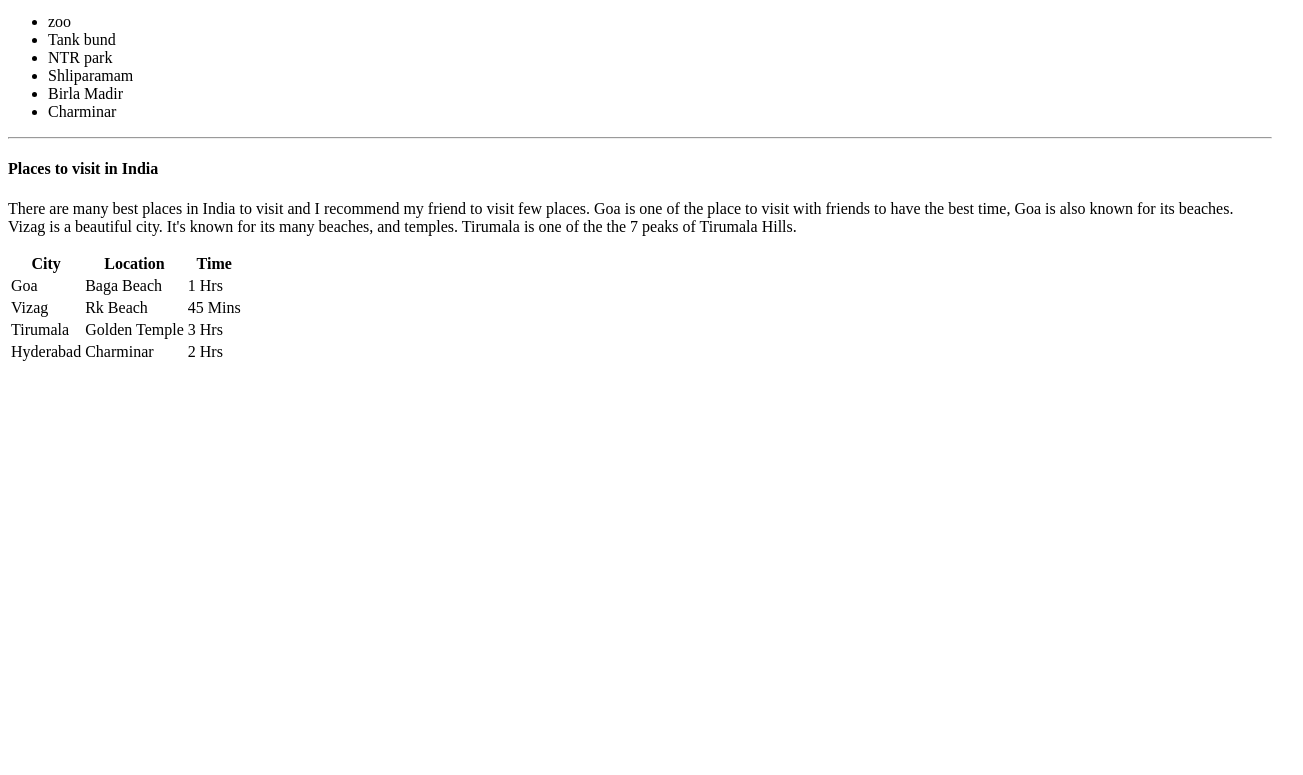
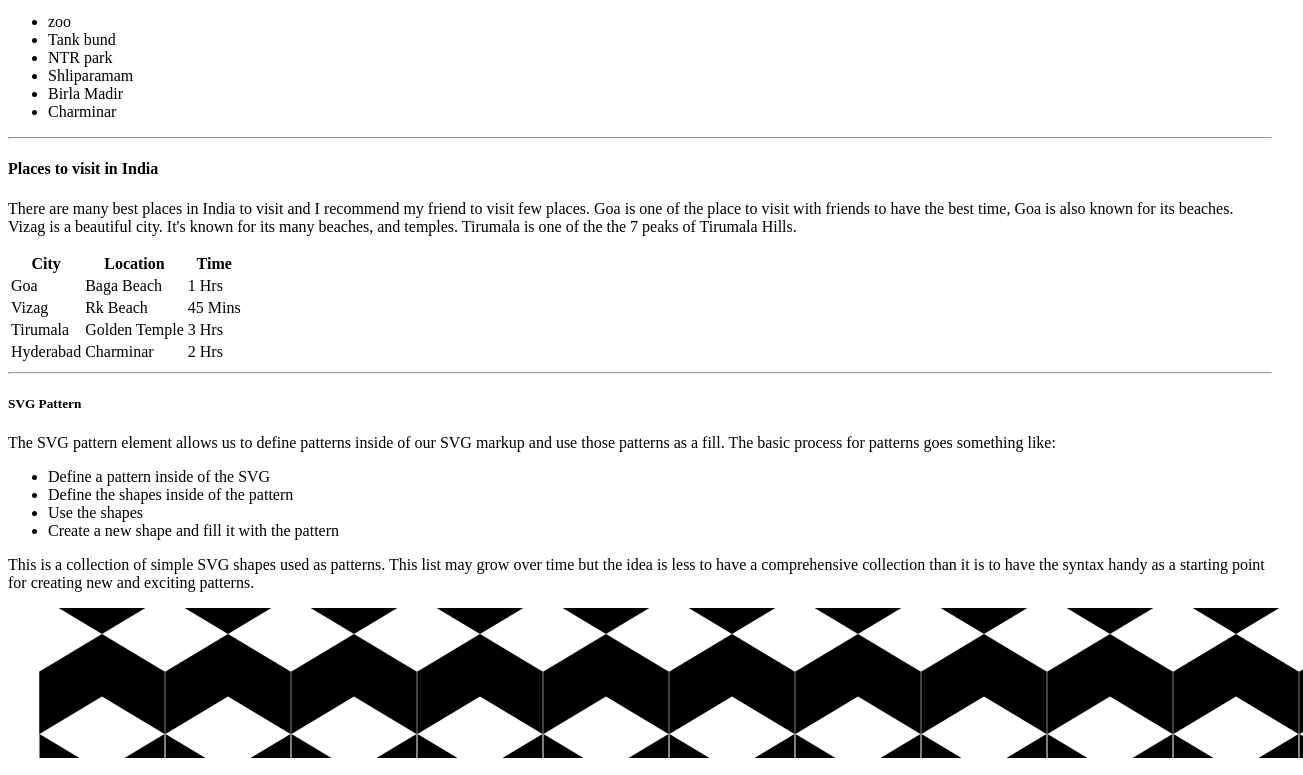
Before and after one commit to 44-563-Web-Apps-F22/44563-webapps-assignment-3-SriVyshnaviKshatriya, a plain HTML site: page index.html in a window 1280 px wide. Shown: the part 555-1330 px from the top of the page, 1303 px wide, since content can reach past the window. Before the commit the page ends 927 px from the top, so only its background shows below. Drawn offline with Linux system fonts and the light colour scheme.

Commit message:
Added SVG pattern

```diff
--- a/index.html
+++ b/index.html
@@ -97,6 +97,45 @@
     </tr>
 </table>
 
+<hr>
+
+<h5>SVG Pattern </h5>
+<p>The SVG pattern element allows us to define patterns inside of our SVG markup and use those patterns as a fill. The basic process for patterns goes something like:
+    <ul>
+        <li>Define a pattern inside of the SVG</li>
+        <li>Define the shapes inside of the pattern</li>
+        <li>Use the shapes</li>
+        <li>Create a new shape and fill it with the pattern</li>
+    </ul>
+
+   <p>This is a collection of simple SVG shapes used as patterns. This list may grow over time but the idea is less to have a comprehensive collection than it is to have the syntax handy as a starting point for creating new and exciting patterns.</p>
+</p>
+
+<pre>
+    <svg width="100%" height="100%">
+
+        <!-- Define the pattern -->
+        <pattern id="pattern-cubes" x="0" y="126" patternUnits="userSpaceOnUse" width="126" height="200" viewBox="0 0 10 16">
+
+          <!-- Cube code courtest of SVGeneration: http://www.svgeneration.com/recipes/3D-Cubes/ -->
+          <g id="cube">
+            <!-- We'll apply the `fill` in the CSS for flexibility -->
+            <path class="left-shade" d="M0 0l5 3v5l-5 -3z" />
+            <path class="right-shade" d="M10 0l-5 3v5l5 -3" />
+          </g>
+
+          <!-- Apply the cube shapes -->
+          <use x="5" y="8" xlink:href="#cube" />
+          <use x="-5" y="8" xlink:href="#cube" />
+
+        </pattern>
+
+        <!-- The canvas for our pattern -->
+        <rect x="0" y="0" width="100%" height="100%" fill="url(#pattern-cubes)" />
+
+     </svg>
+</pre>
+
 
 
 
```
